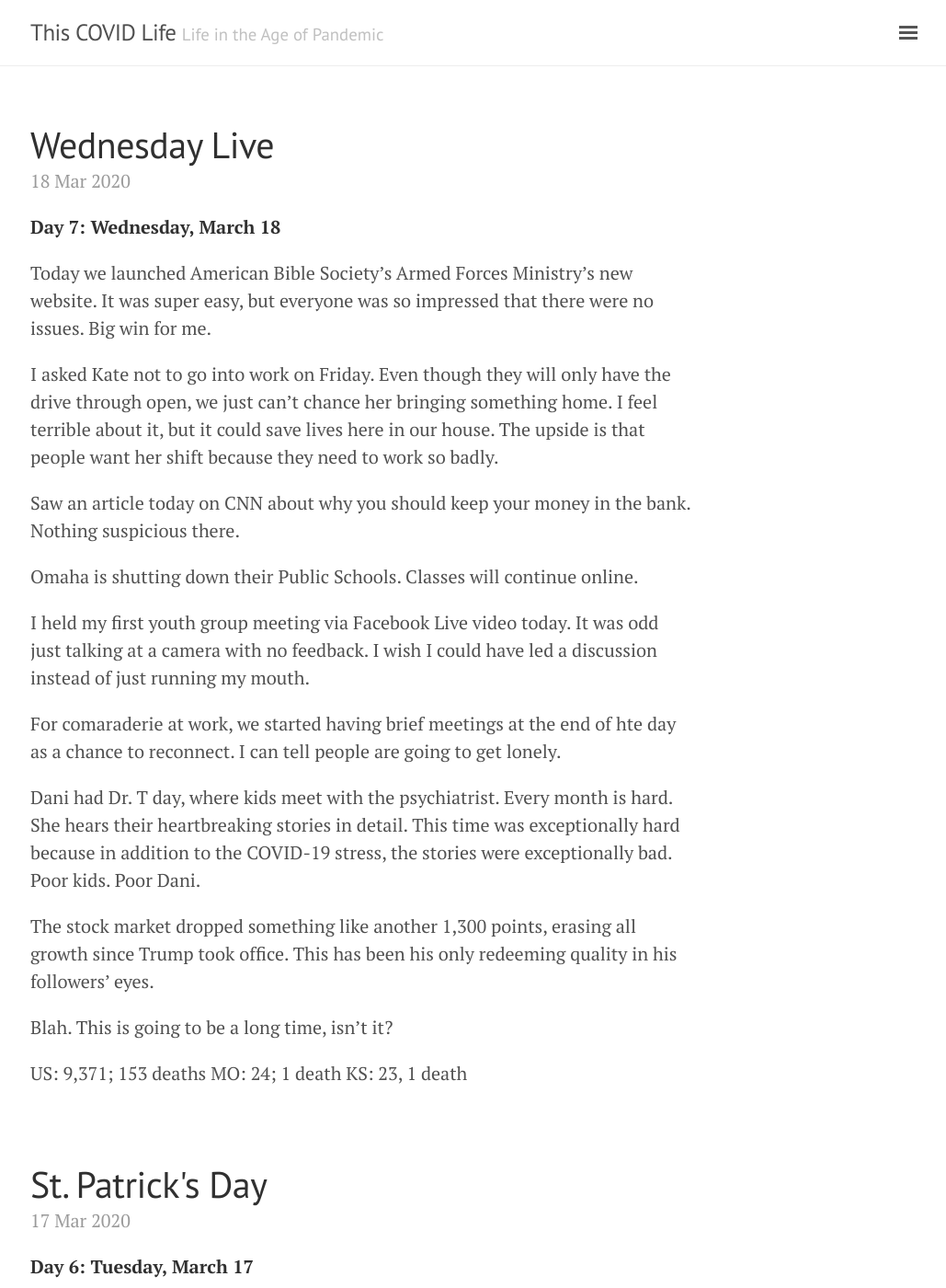
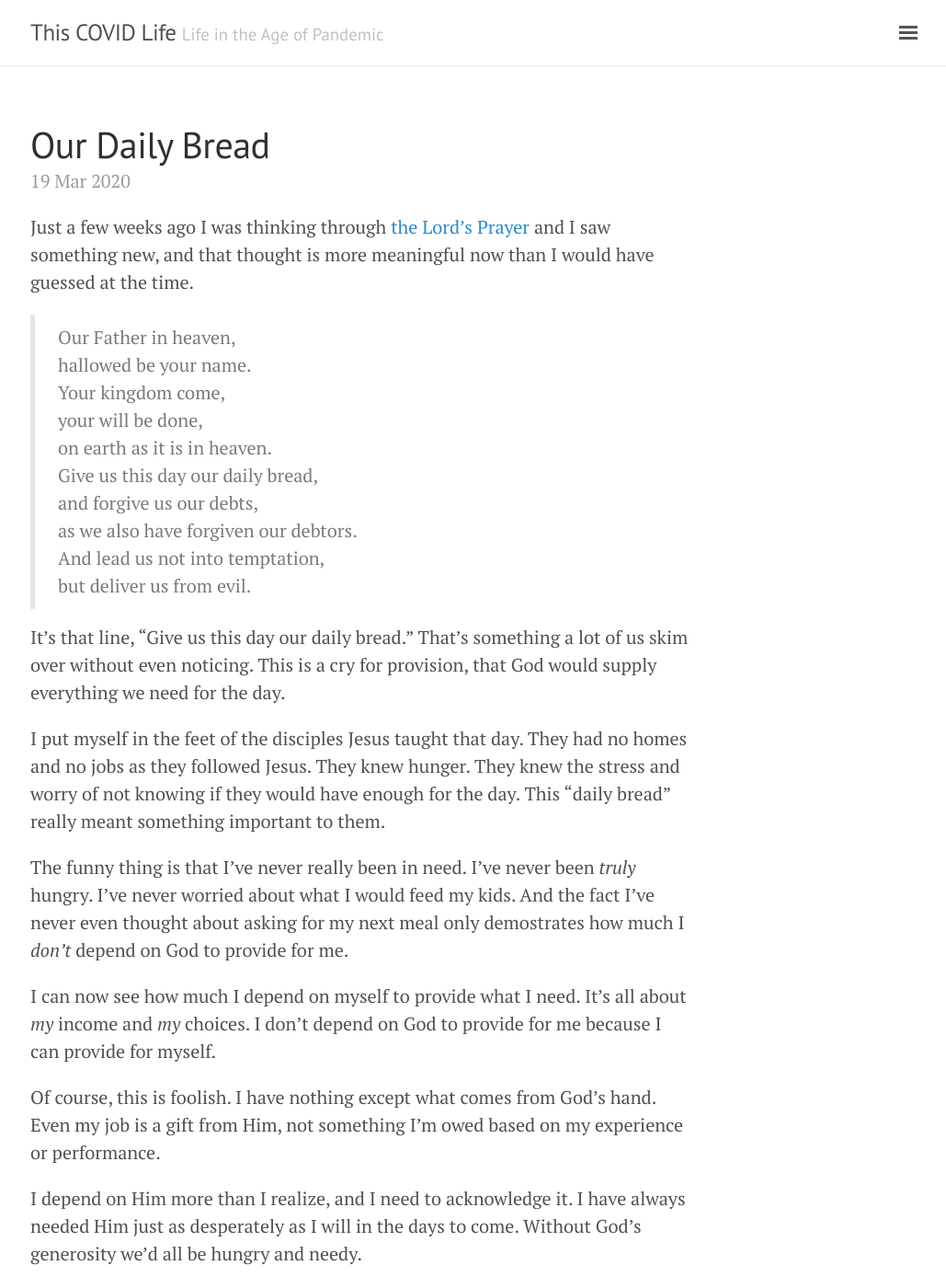
Before and after one commit to thiscovidlife/blog, a Jekyll site: the page built from index.html, in a window 1280 px wide and 1400 px high. Shown: the whole window at 92% size, without its empty margins (247-1276 px from the left). Built offline with Jekyll 4.4.1, drawn with Linux system fonts in a browser that asks for light colours; the list of posts is cut into pages by our own code; some of the changed text lies outside the part shown.

Commit message:
Our Daily Bread

```diff
--- /dev/null
+++ b/_posts/2020-03-19-our-daily-bread.md
@@ -0,0 +1,33 @@
+---
+layout: post
+title: Our Daily Bread
+---
+
+Just a few weeks ago I was thinking through <a href="https://www.esv.org/Matthew+6/" target="_blank">the Lord's Prayer</a> and I saw something new, and that thought is more meaningful now than I would have guessed at the time.
+
+<blockquote>
+Our Father in heaven,<br>
+hallowed be your name.<br>
+Your kingdom come,<br>
+your will be done,<br>
+on earth as it is in heaven.<br>
+Give us this day our daily bread,<br>
+and forgive us our debts,<br>
+as we also have forgiven our debtors.<br>
+And lead us not into temptation,<br>
+but deliver us from evil.<br>
+</blockquote>
+
+It's that line, "Give us this day our daily bread."  That's something a lot of us skim over without even noticing.  This is a cry for provision, that God would supply everything we need for the day.
+
+I put myself in the feet of the disciples Jesus taught that day.  They had no homes and no jobs as they followed Jesus.  They knew hunger.  They knew the stress and worry of not knowing if they would have enough for the day.  This "daily bread" really meant something important to them.
+
+The funny thing is that I've never really been in need.  I've never been _truly_ hungry.  I've never worried about what I would feed my kids.  And the fact I've never even thought about asking for my next meal only demostrates how much I _don't_ depend on God to provide for me.
+
+I can now see how much I depend on myself to provide what I need.  It's all about _my_ income and _my_ choices.  I don't depend on God to provide for me because I can provide for myself.
+
+Of course, this is foolish.  I have nothing except what comes from God's hand. Even my job is a gift from Him, not something I'm owed based on my experience or performance.
+
+I depend on Him more than I realize, and I need to acknowledge it.  I have always needed Him just as desperately as I will in the days to come.  Without God's generosity we'd all be hungry and needy.
+
+So, as the economy takes its dive during this pandemic, I fear we'll all have our eyes opened to the powerlessness we have to provide for ourselves and our loved ones.  We will lose our jobs, stores will close, and supplies will run low.  When this happens, *will we turn to God to provide for us?  If so, why not now?*
```
Also changed, not shown: _posts/2020-03-11-before-storm.md (+1 -1 lines).
